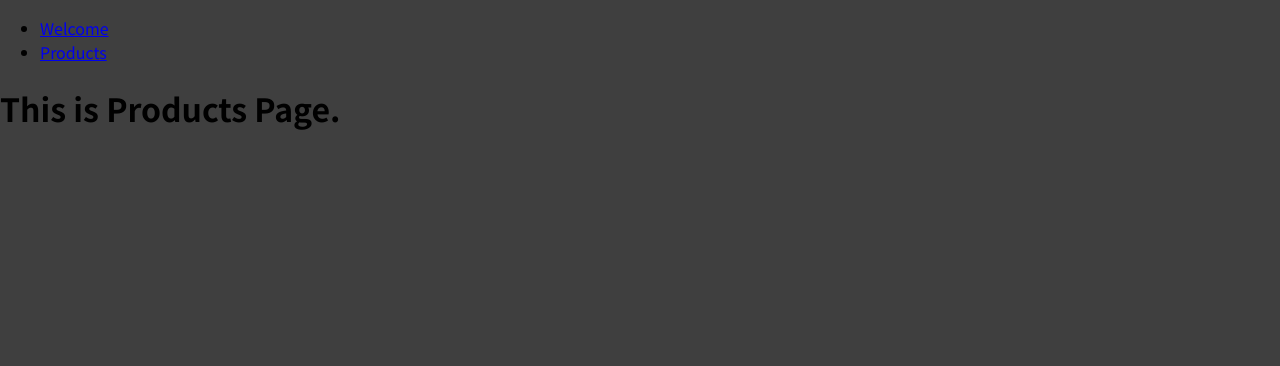
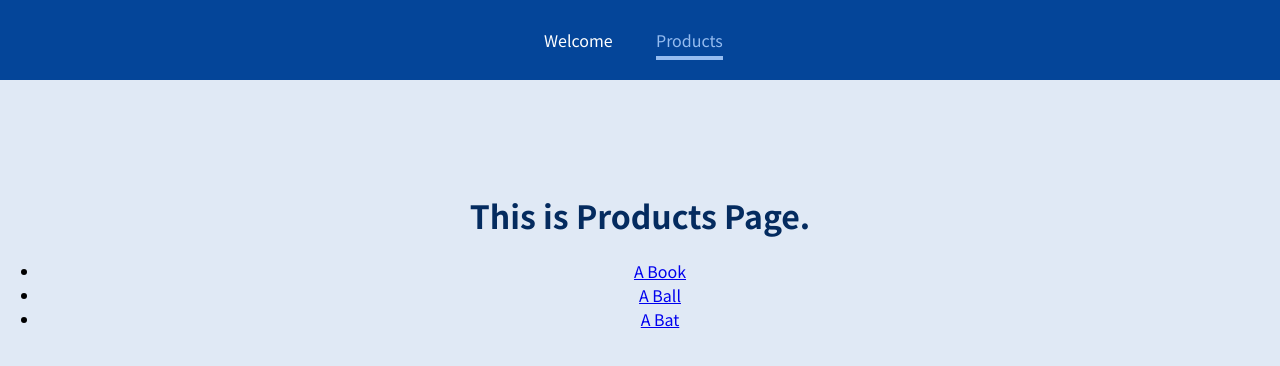
Before and after one commit to smdsaran/React_Course_and_Project, a JavaScript app: page /products in a window 1280 px wide. Shown: the top 366 px of the page. Built offline with nearby package versions, Linux system fonts and the light colour scheme; the HTML template or start-up script is replaced by a standard one.

Commit message:
Used NavLink , Dynamic Route with params , Switch and exact

```diff
--- a/src/App.js
+++ b/src/App.js
@@ -1,19 +1,28 @@
-import { Route } from "react-router-dom";
+import { Route, Switch } from "react-router-dom";
 import Welcome from "./pages/Welcome";
 import Products from "./pages/Products";
 import HeaderNav from "./components/HeaderNav";
+import ProductsDetails from "./pages/ProductsDetails";
 
 function App() {
   return (
     <div>
       <HeaderNav />
-      <Route path="/welcome">
-        <Welcome />
-      </Route>
+      <main>
+        <Switch>
+          <Route path="/welcome">
+            <Welcome />
+          </Route>
 
-      <Route path="/products">
-        <Products />
-      </Route>
+          <Route path="/products" exact>
+            <Products />
+          </Route>
+
+          <Route path="/products/:productName">
+            <ProductsDetails />
+          </Route>
+        </Switch>
+      </main>
     </div>
   );
 }
--- a/src/components/HeaderNav.js
+++ b/src/components/HeaderNav.js
@@ -1,14 +1,19 @@
-import { Link } from "react-router-dom";
+import { NavLink } from "react-router-dom";
+import classes from "./HeaderNav.module.css";
 
 const HeaderNav = () => {
   return (
-    <header>
+    <header className={classes.header}>
       <ul>
         <li>
-          <Link to="/welcome">Welcome</Link>
+          <NavLink activeClassName={classes.active} to="/welcome">
+            Welcome
+          </NavLink>
         </li>
         <li>
-          <Link to="/products">Products</Link>
+          <NavLink activeClassName={classes.active} to="/products">
+            Products
+          </NavLink>
         </li>
       </ul>
     </header>
--- /dev/null
+++ b/src/components/HeaderNav.module.css
@@ -0,0 +1,38 @@
+.header {
+  width: 100%;
+  height: 5rem;
+  background-color: #044599;
+  padding: 0 10%;
+}
+
+.header nav {
+  height: 100%;
+}
+
+.header ul {
+  height: 100%;
+  list-style: none;
+  display: flex;
+  padding: 0;
+  margin: 0;
+  align-items: center;
+  justify-content: center;
+}
+
+.header li {
+  margin: 0 1rem;
+  width: 5rem;
+}
+
+.header a {
+  color: white;
+  text-decoration: none;
+}
+
+.header a:hover,
+.header a:active,
+.header a.active {
+  color: #95bcf0;
+  padding-bottom: 0.25rem;
+  border-bottom: 4px solid #95bcf0;
+}
--- a/src/index.css
+++ b/src/index.css
@@ -1,14 +1,26 @@
-@import url('https://fonts.googleapis.com/css2?family=Noto+Sans+JP:wght@400;700&display=swap');
+@import url("https://fonts.googleapis.com/css2?family=Noto+Sans+JP:wght@400;700&display=swap");
 
 * {
   box-sizing: border-box;
 }
 
 html {
-  font-family: 'Noto Sans JP', sans-serif;
+  font-family: "Noto Sans JP", sans-serif;
 }
 
 body {
   margin: 0;
-  background-color: #3f3f3f;
+  background-color: #e0e9f5;
 }
+
+main {
+  margin-top: 7rem;
+  text-align: center;
+}
+
+h1,
+h2,
+h3,
+p {
+  color: #042b5f;
+}
--- a/src/pages/Products.js
+++ b/src/pages/Products.js
@@ -1,7 +1,20 @@
+import { Link } from "react-router-dom";
+
 const Products = () => {
   return (
     <div>
       <h1>This is Products Page.</h1>
+      <ul>
+        <li>
+          <Link to="products/book">A Book</Link>
+        </li>
+        <li>
+          <Link to="products/ball">A Ball</Link>
+        </li>
+        <li>
+          <Link to="products/bat">A Bat</Link>
+        </li>
+      </ul>
     </div>
   );
 };
--- /dev/null
+++ b/src/pages/ProductsDetails.js
@@ -0,0 +1,14 @@
+import { useParams } from "react-router-dom";
+
+const ProductsDetails = () => {
+  const params = useParams();
+
+  return (
+    <section>
+      <hl>Product</hl>
+      <p>{params.productName}</p>
+    </section>
+  );
+};
+
+export default ProductsDetails;
```
Also changed, not shown: 1 other file (tests, documents, lock files or other folders).
